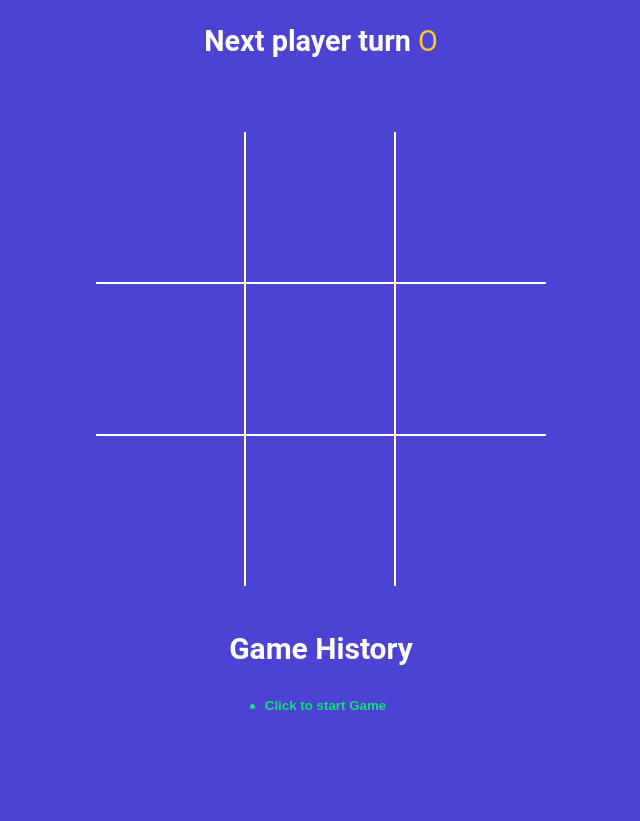
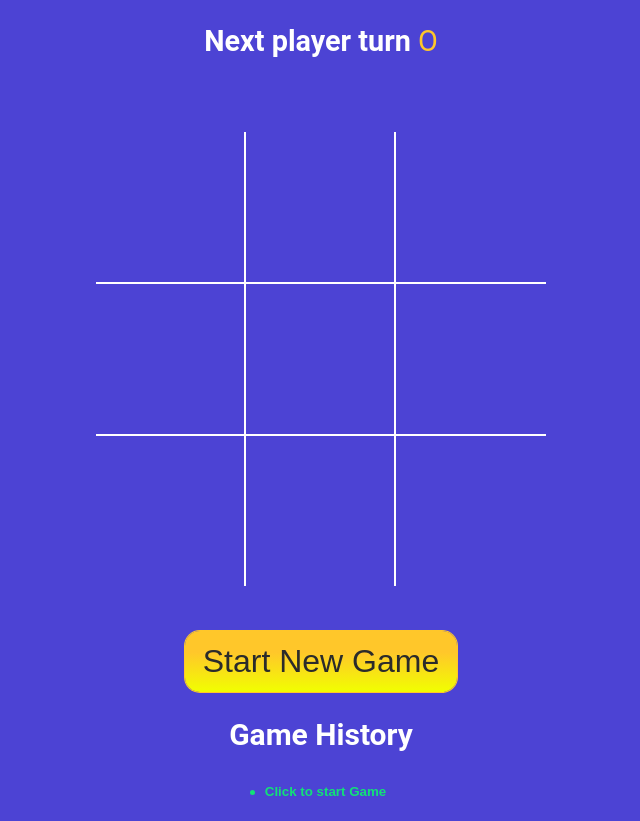
Before and after one commit to solcabz/tictactoe-game, a React (Vite) app: page / in a window 1280 px wide. Shown: the whole page, without its empty margins (319-959 px from the left). Before the commit the page ends 800 px from the top, so only its background shows below. Built offline with nearby package versions, Linux system fonts and the light colour scheme.

Commit message:
design and build restart button

```diff
--- a/src/App.jsx
+++ b/src/App.jsx
@@ -56,6 +56,11 @@ function App() {
     setCurrentMove(move);
   };
 
+  const onGameRestart = () => {
+    setHistory(NEWGAME);
+    setCurrentMove(0);
+  };
+
   return (
     <>
       <div className="app">
@@ -64,6 +69,10 @@ function App() {
           squares={gamingBoard.squares}
           handleSquareClick={handleSquareClick}
         />
+        <button type="button" className="btn-reset" onClick={onGameRestart}>
+          {/* {`btn-reset ${winner ? 'active' : ''}`} */}
+          Start New Game
+        </button>
         <h2>Game History</h2>
         <History history={history} moveTo={moveTo} currentMove={currentMove} />
       </div>
--- a/src/styles.scss
+++ b/src/styles.scss
@@ -78,17 +78,26 @@ button {
 }
 
 .btn-reset {
-  font-size: 0.8rem;
-  color: #fff;
+  font-size: 2rem;
+  color: #2b2b2b;
   border-radius: 15px;
   padding: 12px 18px;
   margin-top: 25px;
   transition: all 0.2s;
-  background-color: $blue;
+  background: linear-gradient(
+    180deg,
+    rgba(255, 199, 42, 1) 35%,
+    rgba(241, 255, 0, 1) 100%
+  );
   box-shadow: 0px 0px 0px 1px $orange;
   &.active {
-    background-color: $orange;
-    box-shadow: none;
+    background: linear-gradient(
+      180deg,
+      rgba(255, 199, 42, 1) 35%,
+      rgba(241, 255, 0, 1) 100%
+    );
+    color: #2b2b2b;
+    box-shadow: 0px 0px 0px 1px #2b2b2b;
   }
 }
 
```
